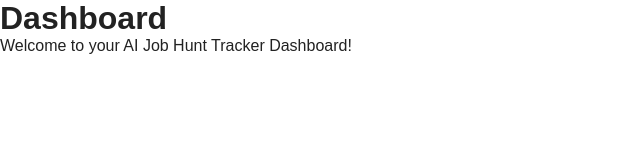
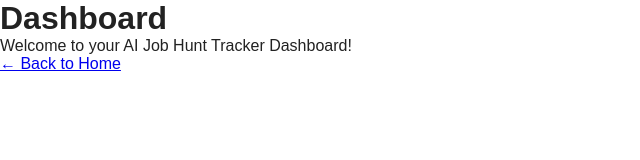
Before and after one commit to shahanayub/AI-Job-Hunt-Tracker, a React (Vite) app in the folder frontend/: page /dashboard in a window 1280 px wide. Shown: the top 160 px of the page, without its empty margins (0-640 px from the left). Built offline with nearby package versions, Linux system fonts and the light colour scheme.

Commit message:
feat: add dashboard navigation

```diff
--- a/frontend/src/pages/Dashboard.tsx
+++ b/frontend/src/pages/Dashboard.tsx
@@ -1,8 +1,15 @@
+import { Link } from 'react-router-dom'
+
 function Dashboard() {
   return (
     <div>
       <h1>Dashboard</h1>
+
       <p>Welcome to your AI Job Hunt Tracker Dashboard!</p>
+
+      <Link to="/">
+        ← Back to Home
+      </Link>
     </div>
   )
 }
```
